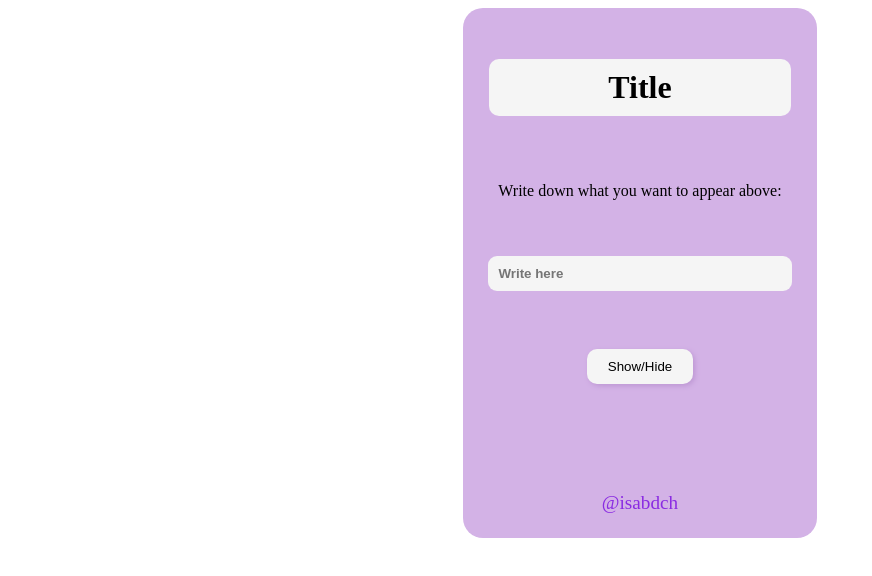
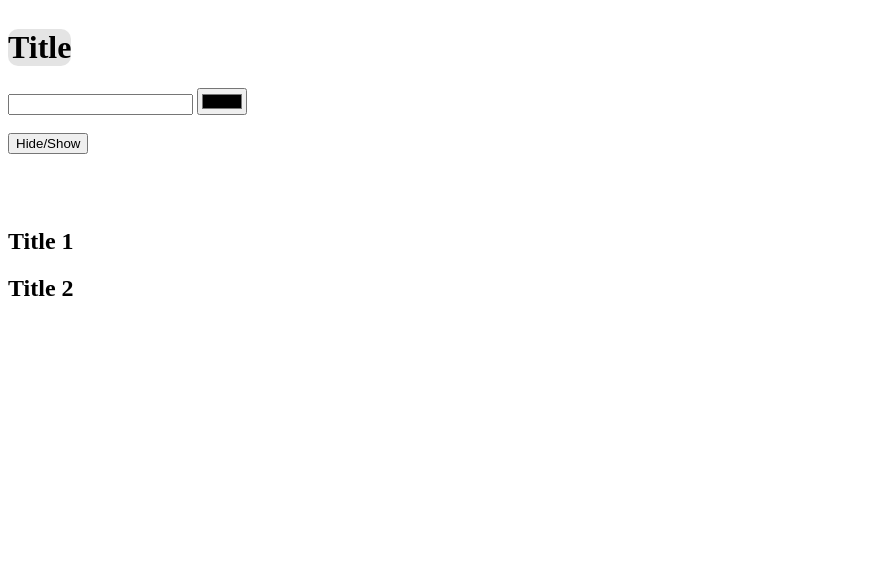
Before and after one commit to isabdch/to-do-list, a plain HTML site: page index.html in a window 1280 px wide. Shown: the whole page, without its empty margins (0-872 px from the left). Drawn offline with Linux system fonts and the light colour scheme.

Commit message:
dom events parte 2

```diff
--- a/index.html
+++ b/index.html
@@ -1,81 +1,41 @@
 <!DOCTYPE html>
 <html lang="en">
+
 <head>
     <meta charset="UTF-8">
     <meta http-equiv="X-UA-Compatible" content="IE=edge">
     <meta name="viewport" content="width=device-width, initial-scale=1.0">
-    <title>Document</title>
-    <script src="./script.js" defer></script>
+    <title>JavaScript</title>
+    <script src="./script.js"></script>
     <style>
-        .container {
-            height: 500px;
-            width: 28%;
-            background-color: rgb(211, 178, 230);
-            text-align: center;
-            margin: auto;
-            border-radius: 20px;
-            padding-top: 30px;
-            overflow: auto;
-        }
-
         h1 {
-            background-color: whitesmoke;
+            background-color: rgb(228, 228, 228);
             display: inline-block;
-            padding: 10px;
-            padding-left: 80px;
-            padding-right: 80px;
             border-radius: 10px;
-            width: 40%;
-            overflow: auto;
-        }
-
-        input {
-            padding: 10px;
-            width: 80%;
-            border-radius: 9px;
-            outline-color: blueviolet;
-            border: none;
-            color: blueviolet;
-            font-weight: bold;
-            background-color: whitesmoke;
-        }
-
-        .padding {
-            margin-top: 40px;
         }
 
         button {
-            padding: 10px;
-            width: 30%;
-            border-radius: 10px;
-            border: none;
-            background-color: whitesmoke;
-            box-shadow: 2px 2px 5px rgb(190, 152, 212);
             cursor: pointer;
         }
 
-        button:active {
-            background-color: rgb(190, 152, 212);
+        input[type="color"] {
+            cursor: pointer;
         }
 
-        a {
-            font-size: larger;
-            text-decoration: none;
-            color: blueviolet;
-        }
-
-        a:active {
-            color: whitesmoke;
+        #pickcolor {
+            display: none;
         }
     </style>
 </head>
-<body>
-    <div class="container">
-        <h1>Title</h1>
-        <p class="padding">Write down what you want to appear above:</p>
-        <input class="padding" type="text" placeholder="Write here" oninput="change(this)"><br><br>
-        <button class="padding" onclick="show_hide()">Show/Hide</button><br><br><br><br><br><br><br>
-        <a href="https://www.instagram.com/isabdch/" target="_blank">@isabdch</a>
-    </div>
+
+<body onload="load()">
+    <h1>Title</h1><br>
+    <input type="number">
+    <input type="color">
+    <button id="pickcolor">Pick color</button><br><br>
+    <button>Hide/Show</button><br><br><br><br>
+    <h2>Title 1</h2>
+    <h2>Title 2</h2>
 </body>
+
 </html>
--- a/script.js
+++ b/script.js
@@ -1,4 +1,27 @@
-function show_hide() {
+function load() {
+  let input1 = document.getElementsByTagName("input")[0];
+  let button = document.getElementsByTagName("button")[1];
+  let input2 = document.getElementsByTagName("input")[1];
+  let t1 = document.getElementsByTagName("h2")[0];
+  let t2 = document.getElementsByTagName("h2")[1];
+  input1.addEventListener("input", onInput);
+  button.addEventListener("click", hide_show);
+  input2.addEventListener("change", changeColor);
+  t1.addEventListener("click", maiusculas);
+  t2.addEventListener("click", minusculas);
+}
+
+function onInput() {
+  let title = document.getElementsByTagName("h1")[0];
+  title.innerText = this.value;
+}
+
+function changeColor() {
+  let title = document.getElementsByTagName("h1")[0];
+  title.style.color = this.value;
+}
+
+function hide_show() {
   let title = document.getElementsByTagName("h1")[0];
   if (title.style.display == "none") {
     title.style.display = "inline-block";
@@ -7,8 +30,10 @@ function show_hide() {
   }
 }
 
-function change(input) {
-    let title = document.getElementsByTagName("h1")[0];
-    title.innerText = input.value;
-    title.style.color = "blueviolet";
+function maiusculas() {
+  this.textContent = this.textContent.toUpperCase();
 }
+
+function minusculas() {
+  this.textContent = this.textContent.toLowerCase();
+}
```
